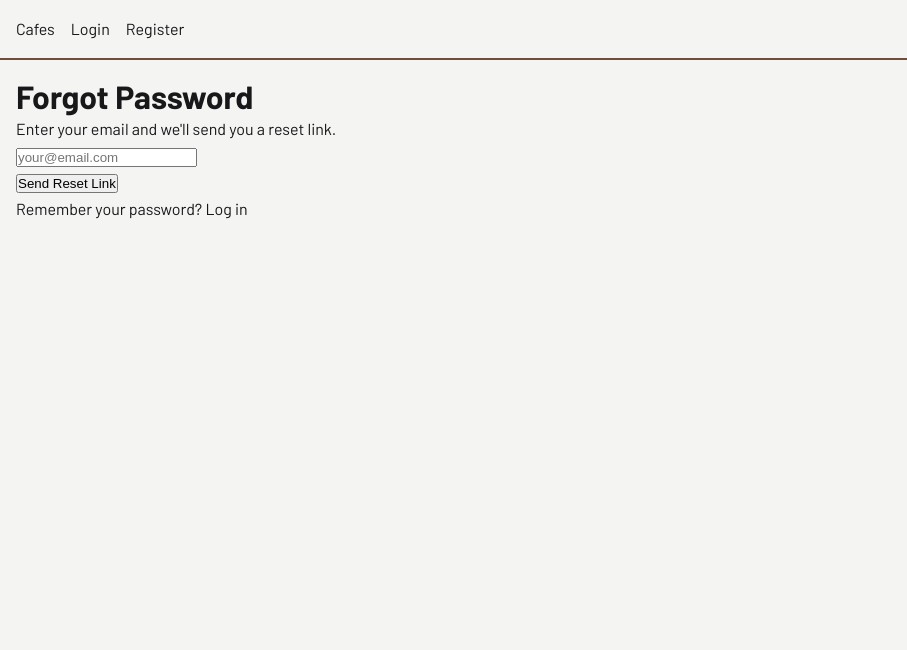
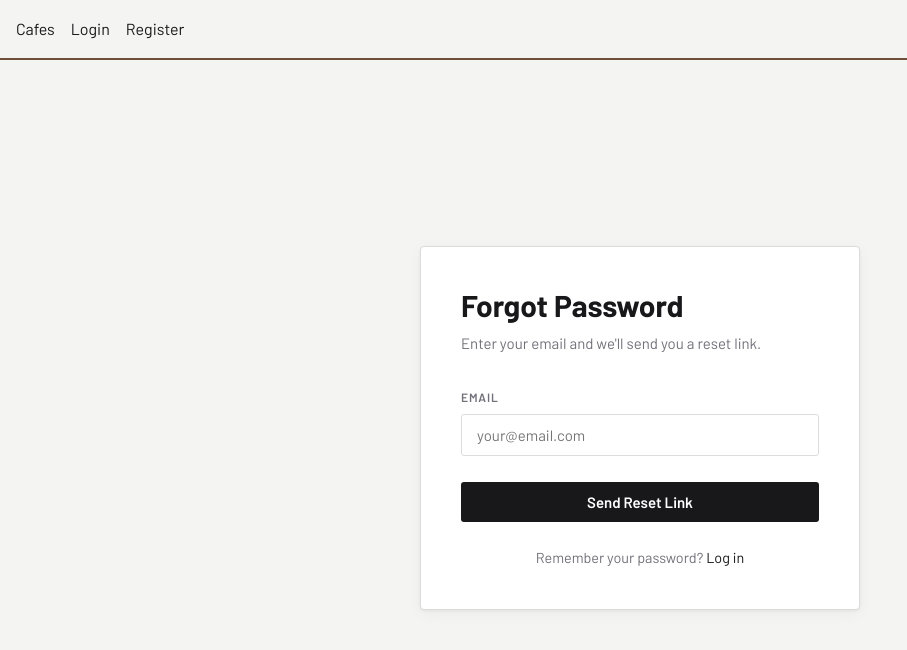
Before and after one commit to ChuaHW/OverCaffeinated, a React (Create React App) app in the folder client/: page /forgot-password in a window 1280 px wide. Shown: the top 650 px of the page, without its empty margins (0-907 px from the left). Built offline with nearby package versions, Linux system fonts and the light colour scheme.

Commit message:
enhance the ui/ux for forget password

```diff
--- a/client/src/pages/ForgotPassword.js
+++ b/client/src/pages/ForgotPassword.js
@@ -4,32 +4,37 @@ import { Link } from 'react-router-dom';
 
 function ForgotPassword() {
   const [email, setEmail] = useState('');
-  const [message, setMessage] = useState('');
-  const [error, setError] = useState('');
+  const [message, setMessage] = useState({ text: '', type: '' });
 
   const handleSubmit = async (e) => {
     e.preventDefault();
     try {
       const res = await axios.post('http://localhost:3001/api/forgot-password', { email });
-      setMessage(res.data.message);
-      setError('');
+      setMessage({ text: res.data.message, type: 'success' });
     } catch (err) {
-      setError(err.response?.data?.error || 'Something went wrong');
-      setMessage('');
+      setMessage({ text: err.response?.data?.error || 'Something went wrong.', type: 'error' });
     }
   };
 
   return (
-    <div style={{ padding: '1rem' }}>
-      <h1>Forgot Password</h1>
-      <p>Enter your email and we'll send you a reset link.</p>
-      {message && <p style={{ color: 'green' }}>{message}</p>}
-      {error && <p style={{ color: 'red' }}>{error}</p>}
-      <form onSubmit={handleSubmit}>
-        <div><input placeholder="your@email.com" value={email} onChange={e => setEmail(e.target.value)} /></div>
-        <button type="submit">Send Reset Link</button>
-      </form>
-      <p>Remember your password? <Link to="/login">Log in</Link></p>
+    <div className="auth-wrap">
+      <div className="auth-card">
+        <h1>Forgot Password</h1>
+        <p className="auth-subtitle">Enter your email and we'll send you a reset link.</p>
+        {message.text && <div className={`form-message ${message.type}`}>{message.text}</div>}
+        <form onSubmit={handleSubmit}>
+          <div className="form-field">
+            <label className="form-label">Email</label>
+            <input className="form-input" type="email" placeholder="your@email.com" value={email} onChange={e => setEmail(e.target.value)} required />
+          </div>
+          <button type="submit" className="btn btn-primary" style={{ width: '100%', marginTop: '0.5rem' }}>
+            Send Reset Link
+          </button>
+        </form>
+        <div className="auth-footer">
+          Remember your password? <Link to="/login">Log in</Link>
+        </div>
+      </div>
     </div>
   );
 }
--- a/client/src/pages/ResetPassword.js
+++ b/client/src/pages/ResetPassword.js
@@ -4,8 +4,7 @@ import { useNavigate, useSearchParams } from 'react-router-dom';
 
 function ResetPassword() {
   const [password, setPassword] = useState('');
-  const [message, setMessage] = useState('');
-  const [error, setError] = useState('');
+  const [message, setMessage] = useState({ text: '', type: '' });
   const [searchParams] = useSearchParams();
   const navigate = useNavigate();
   const token = searchParams.get('token');
@@ -14,22 +13,29 @@ function ResetPassword() {
     e.preventDefault();
     try {
       const res = await axios.post('http://localhost:3001/api/reset-password', { token, password });
-      setMessage(res.data.message);
+      setMessage({ text: res.data.message, type: 'success' });
       setTimeout(() => navigate('/login'), 2000);
     } catch (err) {
-      setError(err.response?.data?.error || 'Something went wrong');
+      setMessage({ text: err.response?.data?.error || 'Something went wrong.', type: 'error' });
     }
   };
 
   return (
-    <div style={{ padding: '1rem' }}>
-      <h1>Reset Password</h1>
-      {message && <p style={{ color: 'green' }}>{message}</p>}
-      {error && <p style={{ color: 'red' }}>{error}</p>}
-      <form onSubmit={handleSubmit}>
-        <div><input placeholder="enter new password" type="password" value={password} onChange={e => setPassword(e.target.value)} /></div>
-        <button type="submit">Reset Password</button>
-      </form>
+    <div className="auth-wrap">
+      <div className="auth-card">
+        <h1>Reset Password</h1>
+        <p className="auth-subtitle">Choose a new password for your account.</p>
+        {message.text && <div className={`form-message ${message.type}`}>{message.text}</div>}
+        <form onSubmit={handleSubmit}>
+          <div className="form-field">
+            <label className="form-label">New Password</label>
+            <input className="form-input" type="password" placeholder="At least 6 characters" value={password} onChange={e => setPassword(e.target.value)} required />
+          </div>
+          <button type="submit" className="btn btn-primary" style={{ width: '100%', marginTop: '0.5rem' }}>
+            Reset Password
+          </button>
+        </form>
+      </div>
     </div>
   );
 }
```
